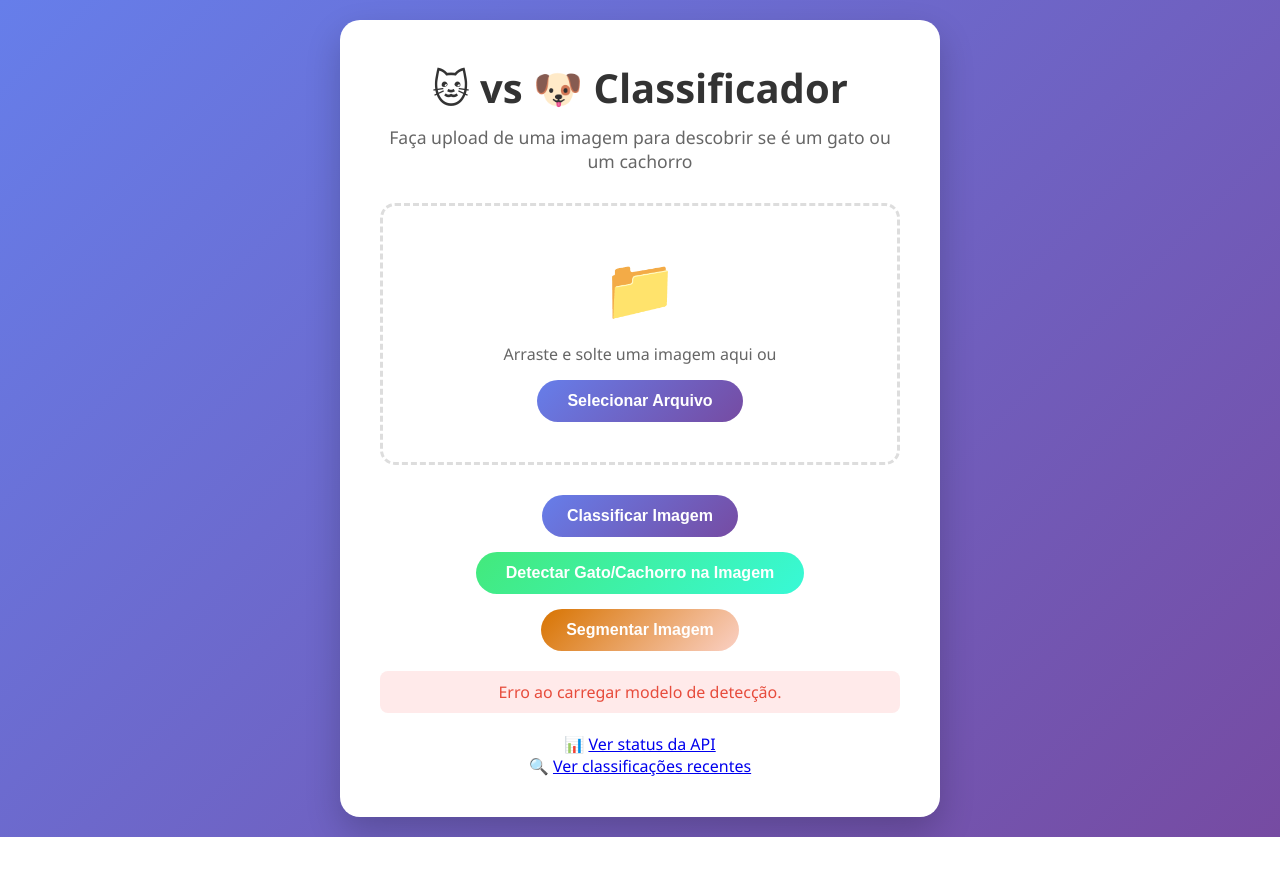
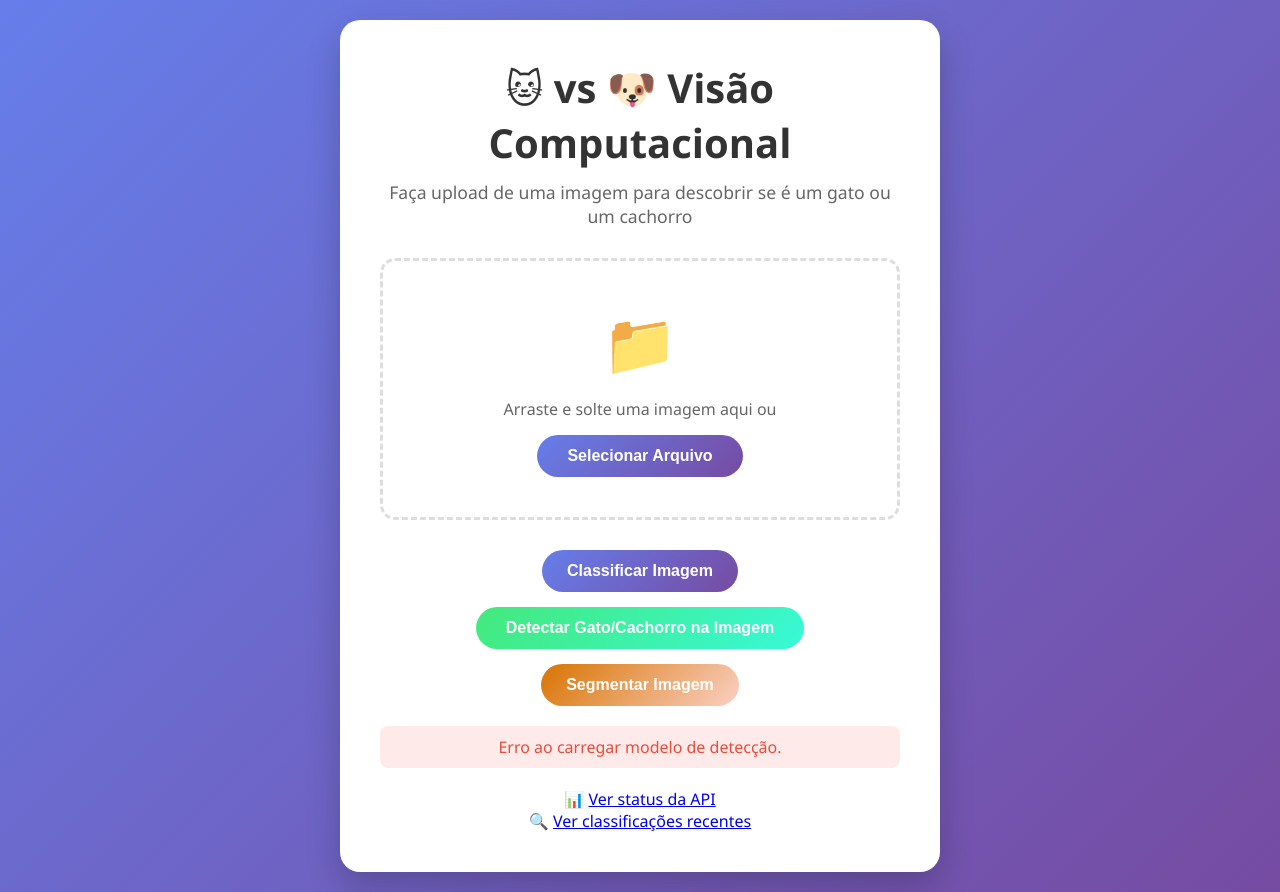
Before and after one commit to Davidbjjj/I.aGO_Cat_dog, a website: page public/index.html in a window 1280 px wide. Before the commit the page ends 837 px from the top, so only its background shows below. Drawn offline with Linux system fonts and the light colour scheme.

Commit message:
mundando a descriçao

```diff
--- a/public/index.html
+++ b/public/index.html
@@ -3,12 +3,12 @@
 <head>
     <meta charset="UTF-8">
     <meta name="viewport" content="width=device-width, initial-scale=1.0">
-    <title>Classificador de Gatos vs Cachorros</title>
+    <title>Visão Computacional de Gatos vs Cachorros</title>
     <link rel="stylesheet" href="./style.css">
 </head>
 <body>
     <div class="container">
-        <h1>🐱 vs 🐶 Classificador</h1>
+        <h1>🐱 vs 🐶 Visão Computacional</h1>
         <p class="subtitle">Faça upload de uma imagem para descobrir se é um gato ou um cachorro</p>
 
         <div id="upload-area" class="upload-area">
```
